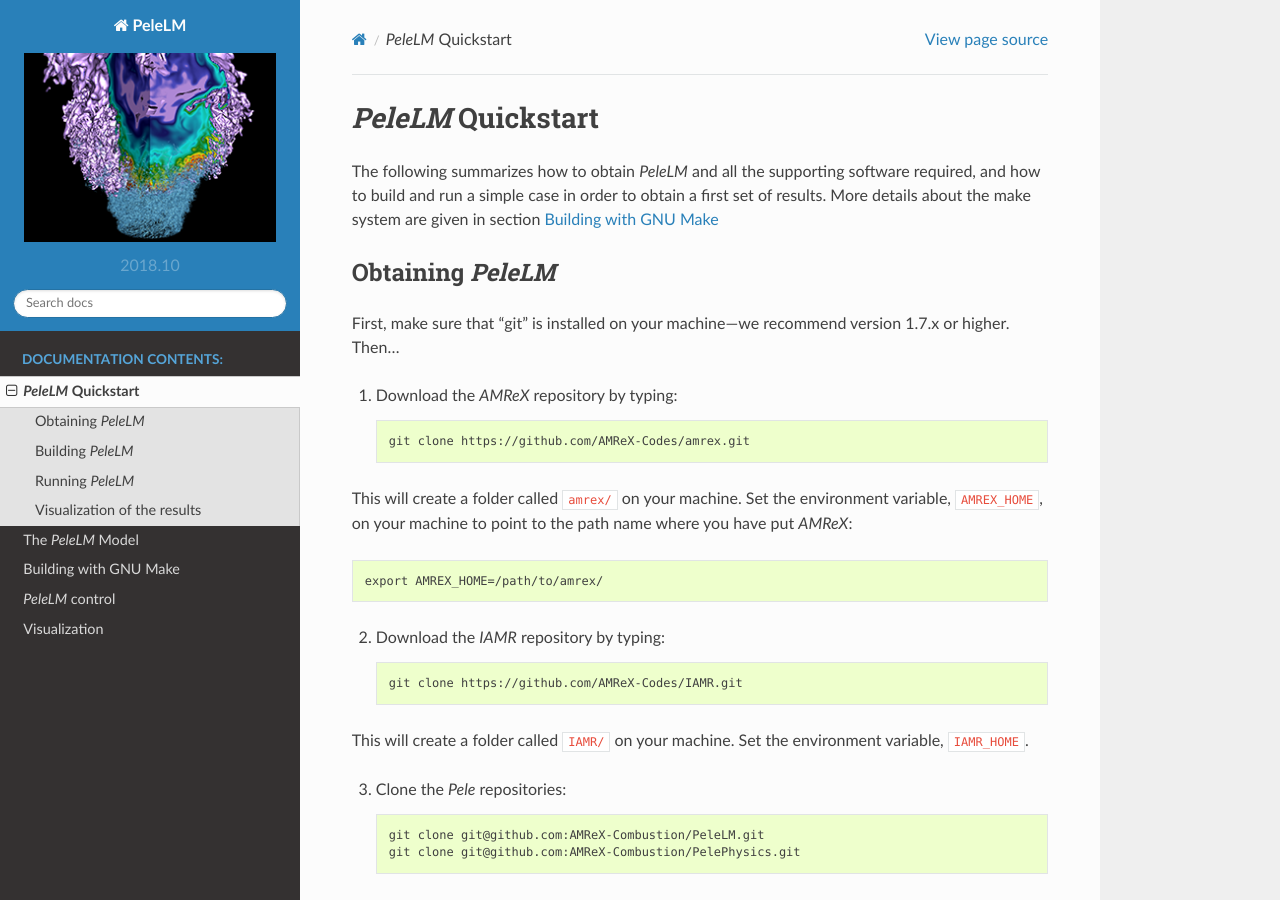
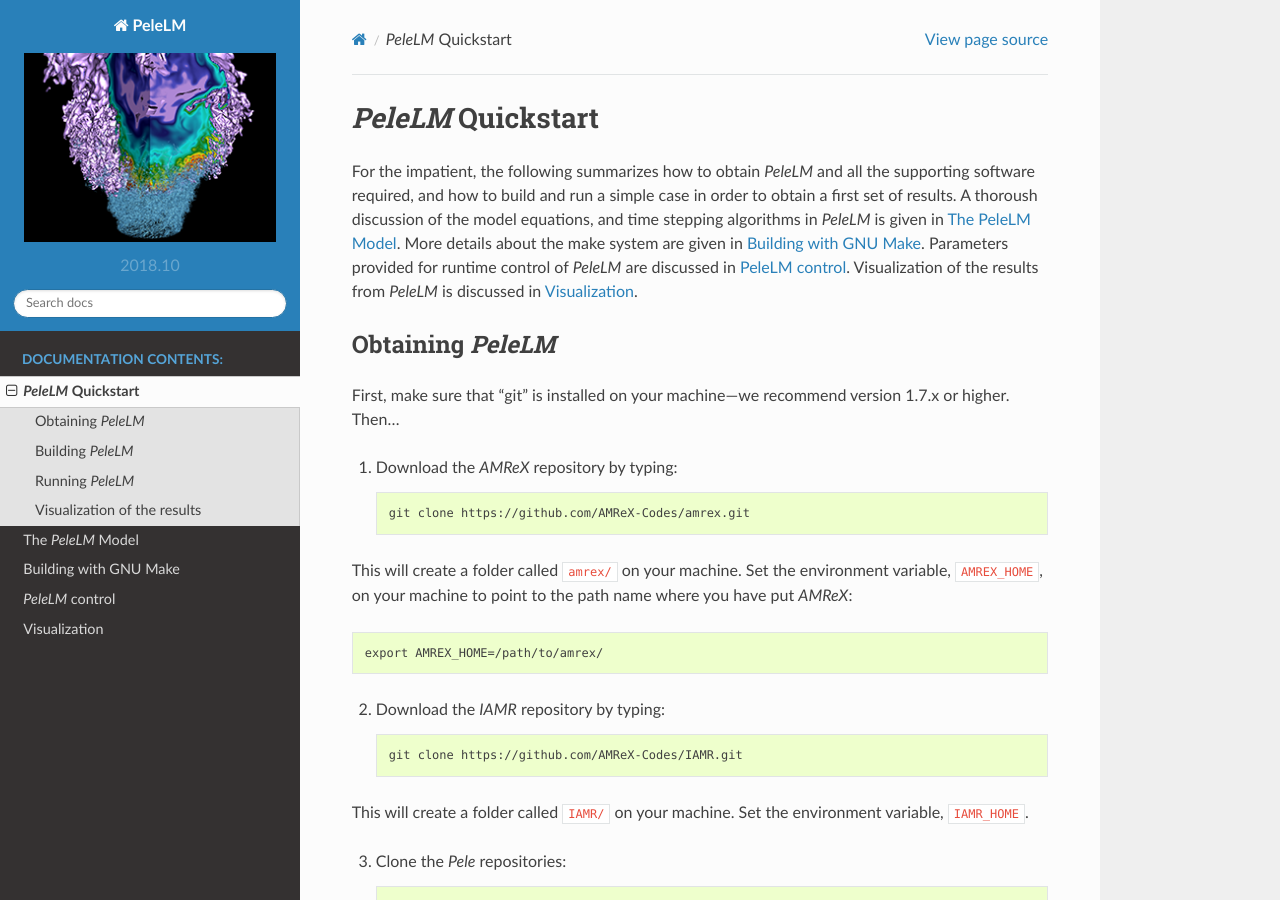
Before and after one commit to AMReX-Combustion/PeleLM, a Sphinx documentation site: the page built from Docs/source/GettingStarted.rst, in a window 1280 px wide and 900 px high. Built offline with Sphinx 7.4.7 and the Read the Docs theme 2.0.0, drawn with Linux system fonts in a browser that asks for light colours.

Commit message:
Add some pointers to the quickstart

```diff
--- a/Docs/source/GNUmakeSystem.rst
+++ b/Docs/source/GNUmakeSystem.rst
@@ -1,6 +1,5 @@
 .. role:: cpp(code)
    :language: c++
-
 
 .. _sec:build:make:
 
--- a/Docs/source/GettingStarted.rst
+++ b/Docs/source/GettingStarted.rst
@@ -3,9 +3,12 @@
 `PeleLM` Quickstart
 ===================
 
-The following summarizes how to obtain `PeleLM` and all the supporting software
+For the impatient, the following summarizes how to obtain `PeleLM` and all the supporting software
 required, and how to build and run a simple case in order to obtain a first set of results.
-More details about the make system are given in section  :ref:`sec:build:make`
+A thoroush discussion of the model equations, and time stepping algorithms in `PeleLM` is
+given in :ref:`sec:model`.  More details about the make system are given in :ref:`sec:build:make`.
+Parameters provided for runtime control of `PeleLM` are discussed in :ref:`sec:control`.  Visualization
+of the results from `PeleLM` is discussed in :ref:`sec:visualization`.
 
 Obtaining `PeleLM`
 ------------------
--- a/Docs/source/Model.rst
+++ b/Docs/source/Model.rst
@@ -1,4 +1,6 @@
 .. highlight:: rst
+
+.. _sec:model:
 
 The `PeleLM` Model
 ==================
--- a/Docs/source/RunningPeleLM.rst
+++ b/Docs/source/RunningPeleLM.rst
@@ -1,4 +1,6 @@
 .. highlight:: rst
+
+.. _sec:control:
 
 `PeleLM` control
 ================
--- a/Docs/source/Visualization.rst
+++ b/Docs/source/Visualization.rst
@@ -1,7 +1,7 @@
 .. role:: cpp(code)
    :language: c++
 
-.. _Chap:Visualization:
+.. _sec:visualization:
 
 Visualization
 =============
```
